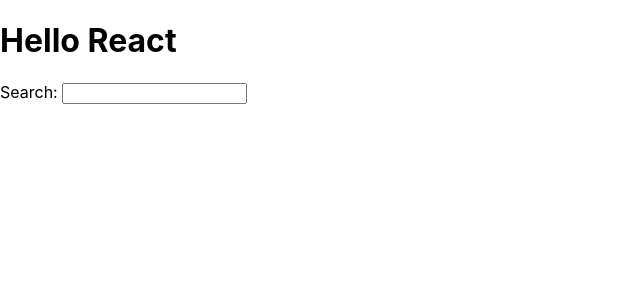
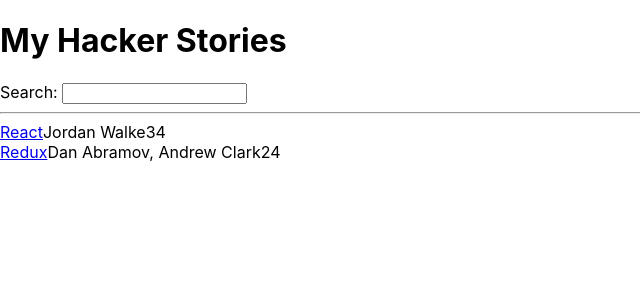
Before and after one commit to cokoyoh/react-first-app, a React (Create React App) app: page / in a window 1280 px wide. Shown: the top 300 px of the page, without its empty margins (0-640 px from the left). Built offline with nearby package versions, Linux system fonts and the light colour scheme.

Commit message:
List rendering in react

```diff
--- a/src/App.js
+++ b/src/App.js
@@ -1,14 +1,48 @@
 import React from 'react';
 import './App.css';
 
-const getTitle = title => title;
+const list = [
+  {
+    title: 'React',
+    url: 'https://reactjs.org/',
+    author: 'Jordan Walke',
+    num_comments: 3,
+    points: 4,
+    objectID: 0
+  },
+  {
+    title: 'Redux',
+    url: 'https://redux.js.org/',
+    author: 'Dan Abramov, Andrew Clark',
+    num_comments: 2,
+    points: 4,
+    objectID: 1
+  }
+];
 
 function App() {
   return (
     <div>
-      <h1>Hello {getTitle('React')}</h1>
+      <h1>My Hacker Stories</h1>
       <label htmlFor="search">Search: </label>
-      <input id="search" type="text"/>
+      <input id="search" type="text" />
+
+      <hr />
+
+      {
+        list.map(item => {
+          return (
+            <div key={item.objectID}>
+              <span>
+                <a href={item.url}>{item.title}</a>
+              </span>
+              <span>{item.author}</span>
+              <span>{item.num_comments}</span>
+              <span>{item.points}</span>
+            </div>
+          );
+        })
+      }
     </div>
   );
 }
```
